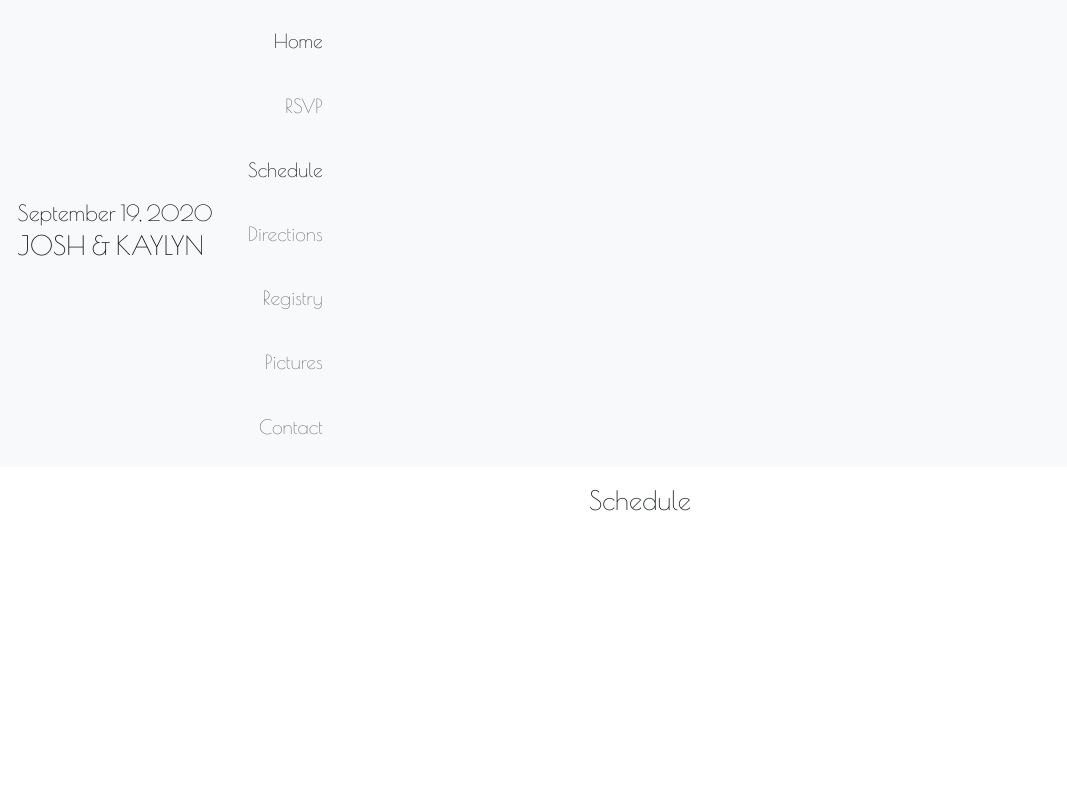
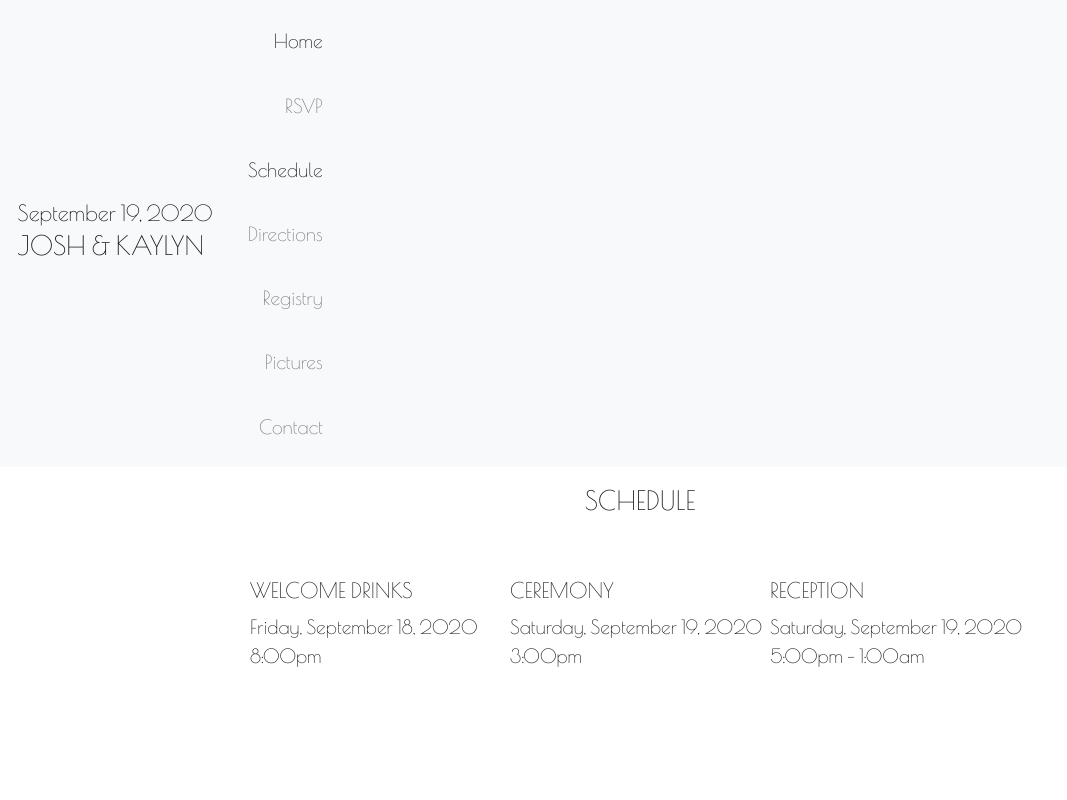
Before and after one commit to joshforcier/rsvp, a Vue app: page /schedule in a window 1280 px wide. Shown: the top 800 px of the page, without its empty margins (0-1067 px from the left). Built offline with nearby package versions, Linux system fonts and the light colour scheme; what vue-gallery, vue-sweetalert2, vuefire would draw is missing.

Commit message:
add schedule info, update directions with hotel

```diff
--- a/src/App.vue
+++ b/src/App.vue
@@ -51,6 +51,10 @@ h2 {
     font-size: 1.5rem;
 }
 
+h3 {
+    font-size: 1.2rem;
+}
+
 html, body {
     font-family: 'Poiret One';
     font-size: 1.1rem;
--- a/src/components/Contact.vue
+++ b/src/components/Contact.vue
@@ -1,7 +1,7 @@
 <template>
     <div class="content text_align_center">
         <div class="mx-3 text-center">
-            <h1 class="text_align_center">Contact Info</h1>
+            <h1 class="text_align_center">CONTACT INFO</h1>
             <div class="text_align_left">
                 Josh Forcier<br/>
                 <a href="mailto:joshforcier@gmail.com">joshforcier@gmail.com</a><br/>
--- a/src/components/Directions.vue
+++ b/src/components/Directions.vue
@@ -1,15 +1,28 @@
 <template>
     <div class="content text_align_center">
         <div class="mx-3">
-            <h1 class="text_align_center">Directions</h1>
+            <h1 class="text_align_center">DIRECTIONS</h1><br/>
+            <h3>CEREMONY/RECEPTION</h3>
             <div class="text_align_left">
                 2757 W Deer Path Trail<br/>
                 Janesville, WI 53545
             </div>
             <div class="text-center maps-link">
                 <img
-                    class="map_img mt-5"
-                    @click="mapsSelector()"
+                    class="map_img mt-1"
+                    @click="mapsSelector('2757+w+deer+path+trail,+janesville+wi')"
+                    src="https://s3-us-west-2.amazonaws.com/s.cdpn.io/747/maps-icon.png"
+                />
+            </div>
+
+            <h3 class="mt-5">HOTEL</h3>
+            <div class="text_align_left">
+                Janesville, WI 53545
+            </div>
+            <div class="text-center maps-link">
+                <img
+                    class="map_img mt-1"
+                    @click="mapsSelector('2757+w+deer+path+trail,+janesville+wi')"
                     src="https://s3-us-west-2.amazonaws.com/s.cdpn.io/747/maps-icon.png"
                 />
             </div>
@@ -22,15 +35,15 @@
 export default {
     name: "Directions",
     methods: {
-        mapsSelector() {
+        mapsSelector(location) {
             // if we're on iOS, open in Apple Maps
             if ((navigator.platform.indexOf("iPhone") != -1) ||
                 (navigator.platform.indexOf("iPod") != -1) ||
                 (navigator.platform.indexOf("iPad") != -1)) {
-                window.open("maps://maps.google.com/maps?daddr=2757+w+deer+path+trail,+janesville+wi&amp;ll=");
+                window.open("maps://maps.google.com/maps?daddr=" + location + "&amp;ll=");
             // else use Google
             } else {
-                window.open("https://maps.google.com/maps?daddr=2757+w+deer+path+trail,+janesville+wi&amp;ll=");
+                window.open("https://maps.google.com/maps?daddr=" + location + "&amp;ll=");
             }
         },
     },
--- a/src/components/Pictures.vue
+++ b/src/components/Pictures.vue
@@ -1,7 +1,7 @@
 <template>
     <div class="content">
         <div class="mx-3">
-            <h1 class="text_align_center">Pictures</h1>
+            <h1 class="text_align_center">PICTURES</h1>
         </div>
         <gallery :images="images" :index="index" @close="index = null"></gallery>
         <div
--- a/src/components/RSVP.vue
+++ b/src/components/RSVP.vue
@@ -2,7 +2,7 @@
     <div class="content">
         <div class="card">
             <div class="card-header">
-                <h1 class="text_align_center">RSVP</h1>
+                <h1 class="text_align_center rsvp">RSVP</h1>
                 <div class="deadline text_align_center">
                     Deadline: June 1st, 2020
                 </div>
@@ -131,4 +131,8 @@ export default {
     font-size: .8rem;
 }
 
+.rsvp {
+    padding-top: 0rem;
+}
+
 </style>
--- a/src/components/Registry.vue
+++ b/src/components/Registry.vue
@@ -1,7 +1,7 @@
 <template>
     <div class="content text_align_center">
         <div class="mx-3">
-            <h1 class="text_align_center">Registry</h1>
+            <h1 class="text_align_center">REGISTRY</h1>
             <div class="text_align_left">
                 target<br/>
                 amazon<br/>
--- a/src/components/Schedule.vue
+++ b/src/components/Schedule.vue
@@ -1,9 +1,24 @@
 <template>
-    <div class="content">
-        <div class="mx-3">
-            <h1 class="text_align_center">Schedule</h1>
-            <div class="text-left">
+    <div class="content text_align_center">
+        <div>
+            <h1 class="text_align_center">SCHEDULE</h1>
 
+            <div class="text_align_left mt-3 width">
+                <H3>WELCOME DRINKS</H3>
+                <div>Friday, September 18, 2020</div>
+                <div>8:00pm</div>
+            </div>
+
+            <div class="text_align_left mt-5 width">
+                <H3>CEREMONY</H3>
+                <div>Saturday, September 19, 2020</div>
+                <div>3:00pm</div>
+            </div>
+
+            <div class="text_align_left mt-5 width">
+                <H3>RECEPTION</H3>
+                <div>Saturday, September 19, 2020</div>
+                <div>5:00pm - 1:00am</div>
             </div>
         </div>
     </div>
@@ -18,4 +33,9 @@ export default {
 </script>
 
 <style>
+
+.width{
+    min-width: 260px;
+}
+
 </style>
```
